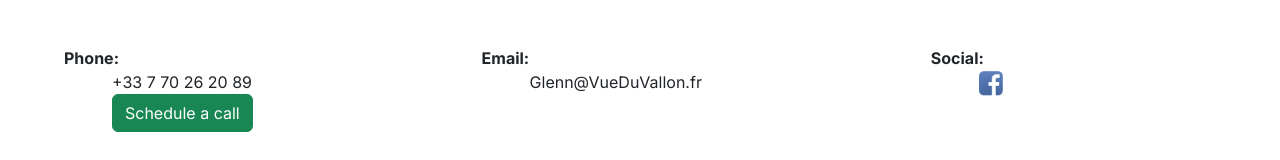
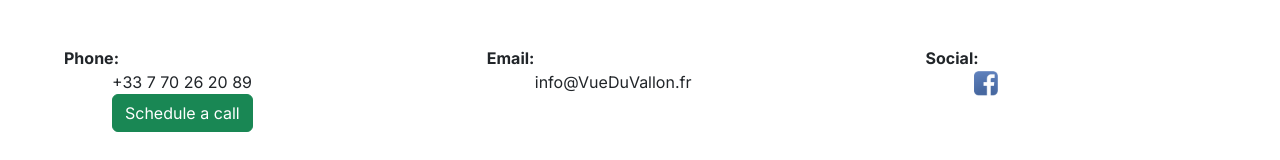
Before and after one commit to GlennPacker/VueDuVallonHandyman, a Next.js app: page /contact in a window 1280 px wide. Shown: the part 516-676 px from the top of the page. Built offline with nearby package versions, Linux system fonts and the light colour scheme.

Commit message:
Update page.tsx

```diff
--- a/src/app/contact/page.tsx
+++ b/src/app/contact/page.tsx
@@ -32,7 +32,7 @@ export default function Contact() {
           <div className={styles.email}>
             <strong>Email:</strong>
             <div className="ps-5">
-              Glenn@VueDuVallon.fr
+              info@VueDuVallon.fr
             </div>
           </div>
           <div className={styles.social}>
```
